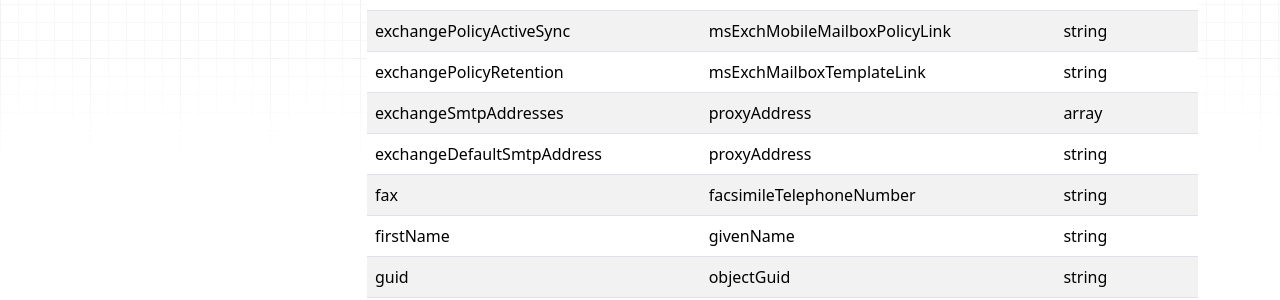
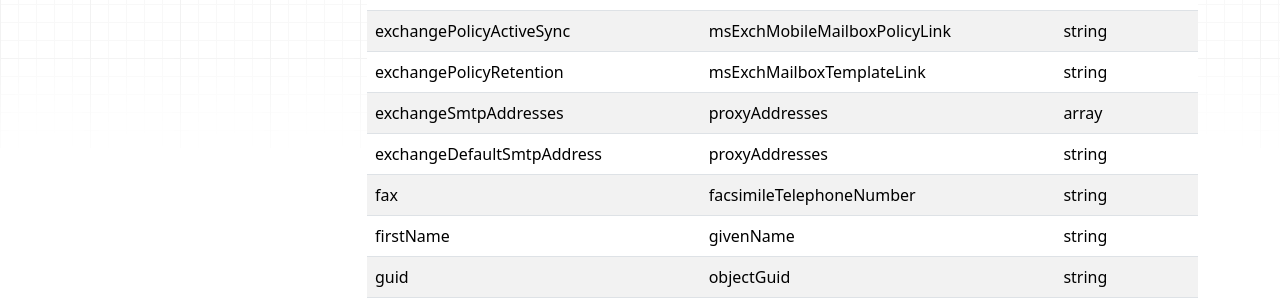
Before and after one commit to ldaptools/ldaptools, an MkDocs documentation site: the page built from docs/en/reference/Default-Schema-Attributes.md, in a window 1280 px wide and 900 px high, scrolled down 1143 px. Shown: the part 158-458 px from the top of the window. Built offline with MkDocs 1.6.1, drawn with Linux system fonts in a browser that asks for light colours; nearby versions of some CDN libraries.

Commit message:
Fix the AD attribute reference in the docs.

```diff
--- a/docs/en/reference/Default-Schema-Attributes.md
+++ b/docs/en/reference/Default-Schema-Attributes.md
@@ -41,8 +41,8 @@ These are typical LDAP user objects (`objectClass=user` and `objectCategory=pers
 | exchangePolicyRBAC | msExchRBACPolicyLink | string |
 | exchangePolicyActiveSync | msExchMobileMailboxPolicyLink | string |
 | exchangePolicyRetention | msExchMailboxTemplateLink | string |
-| exchangeSmtpAddresses | proxyAddress | array |
-| exchangeDefaultSmtpAddress | proxyAddress | string |
+| exchangeSmtpAddresses | proxyAddresses | array |
+| exchangeDefaultSmtpAddress | proxyAddresses | string |
 | fax | facsimileTelephoneNumber | string |
 | firstName | givenName | string |
 | guid | objectGuid | string |
```
